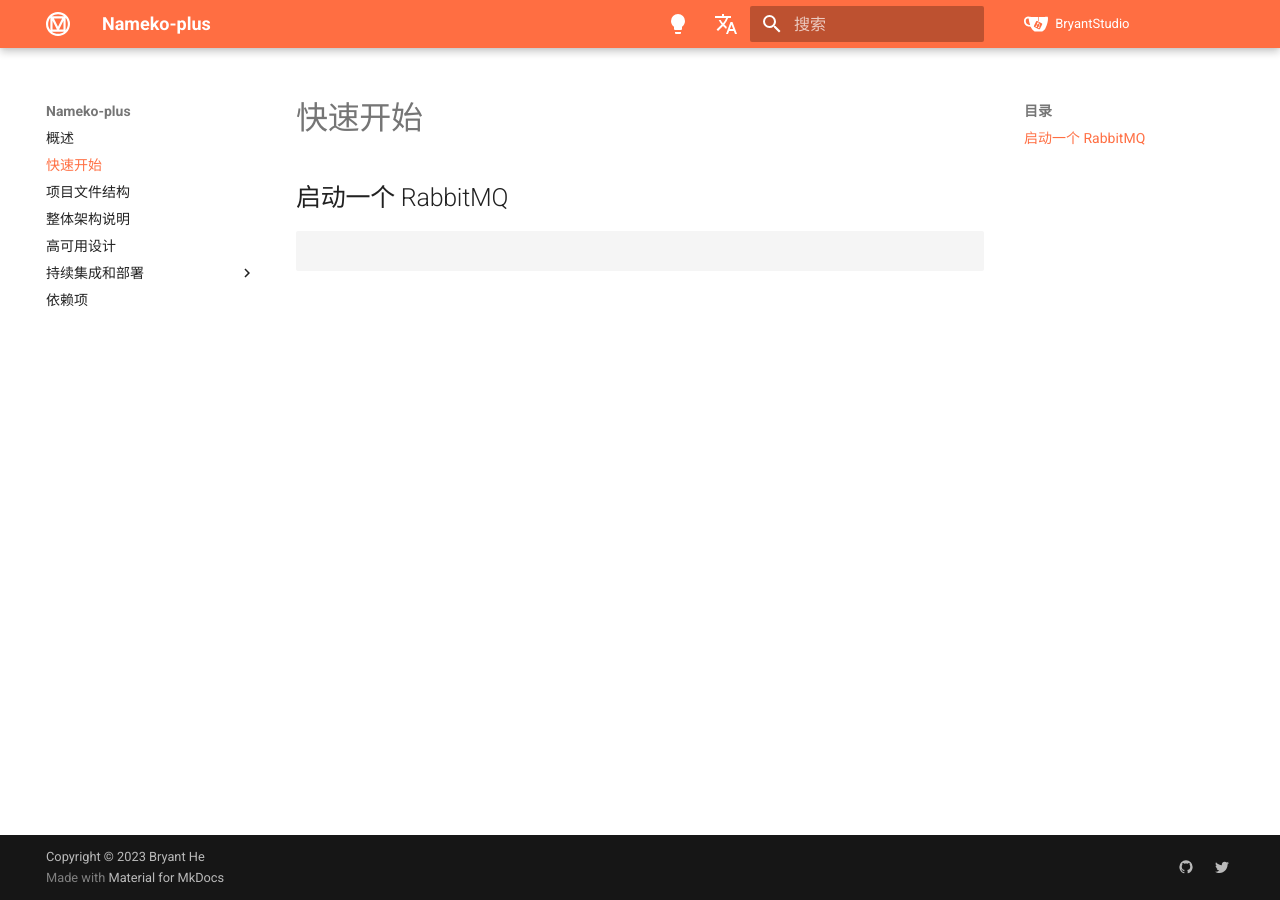
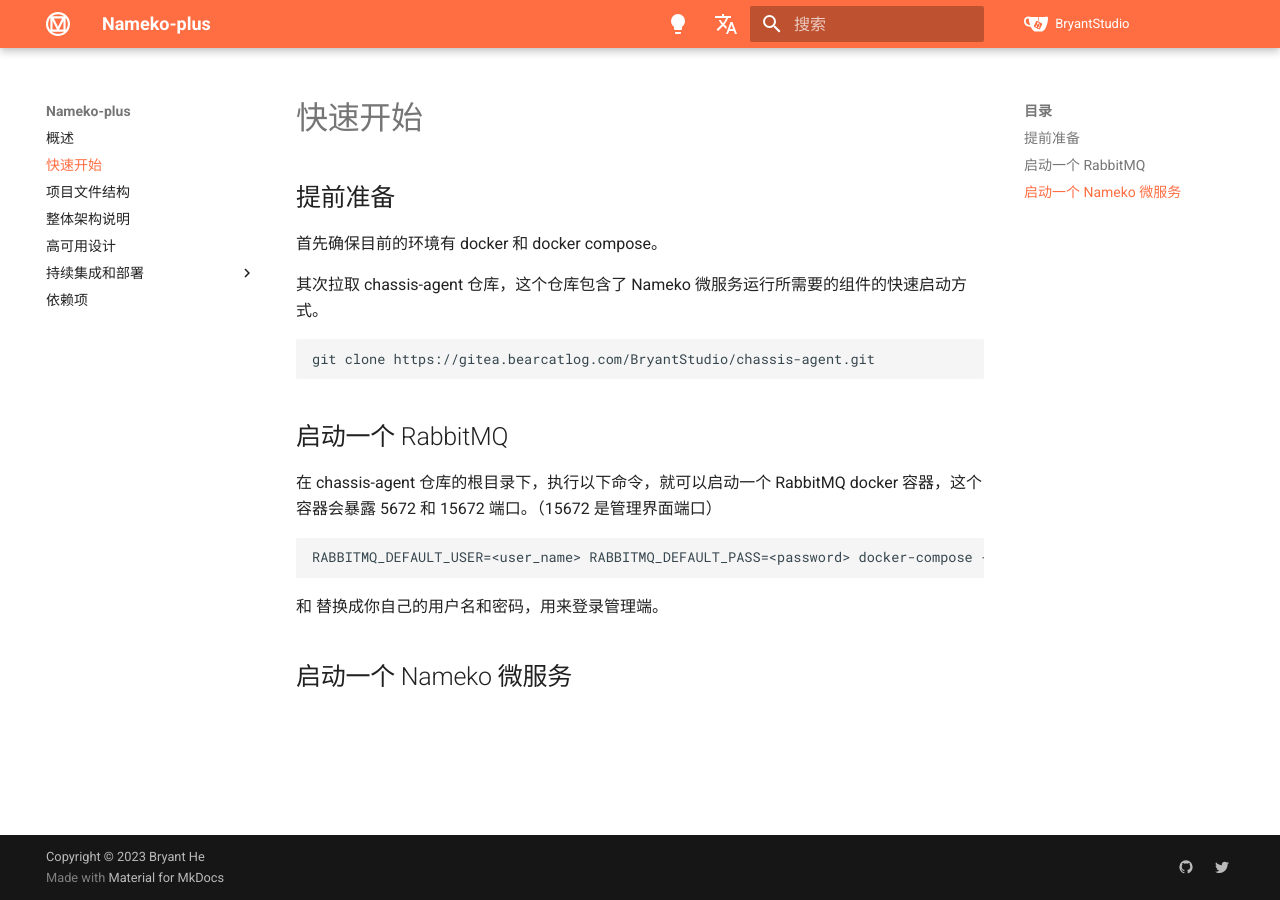
Before and after one commit to Bryanthelol/nameko-plus-doc, an MkDocs documentation site: the page built from docs/快速开始.md, in a window 1280 px wide. Built offline with MkDocs 1.6.1 and Material for MkDocs 9.7.7, drawn with Linux system fonts in a browser that asks for light colours.

Commit message:
update doc

````diff
--- a/docs/快速开始.md
+++ b/docs/快速开始.md
@@ -5,8 +5,24 @@
 
 # 快速开始
 
+## 提前准备
+
+首先确保目前的环境有 docker 和 docker compose。
+
+其次拉取 chassis-agent 仓库，这个仓库包含了 Nameko 微服务运行所需要的组件的快速启动方式。
+
+```bash
+git clone https://gitea.bearcatlog.com/BryantStudio/chassis-agent.git
+```
+
 ## 启动一个 RabbitMQ
 
+在 chassis-agent 仓库的根目录下，执行以下命令，就可以启动一个 RabbitMQ docker 容器，这个容器会暴露 5672 和 15672 端口。（15672 是管理界面端口）
+
 ```bash
+RABBITMQ_DEFAULT_USER=<user_name> RABBITMQ_DEFAULT_PASS=<password> docker-compose -f docker-compose-rabbitmq.yml up -d --build
+```
 
-```
+<user_name> 和 <password> 替换成你自己的用户名和密码，用来登录管理端。
+
+## 启动一个 Nameko 微服务
````
Also changed, not shown: docs/index.md (+0 -3 lines).
